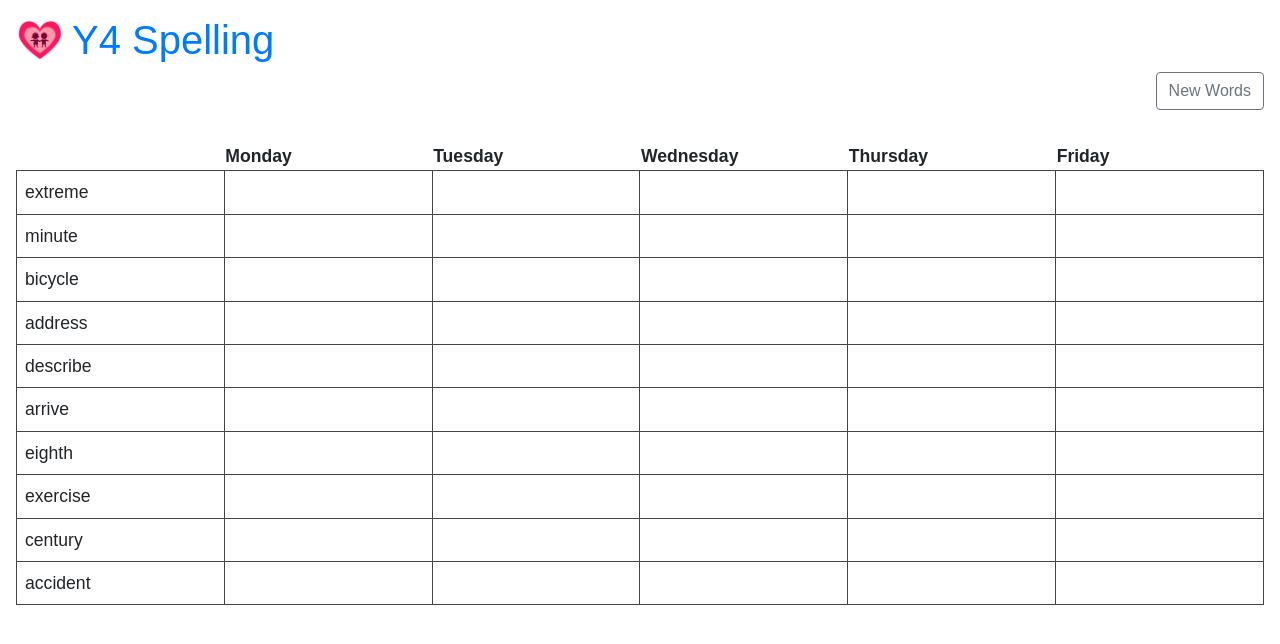
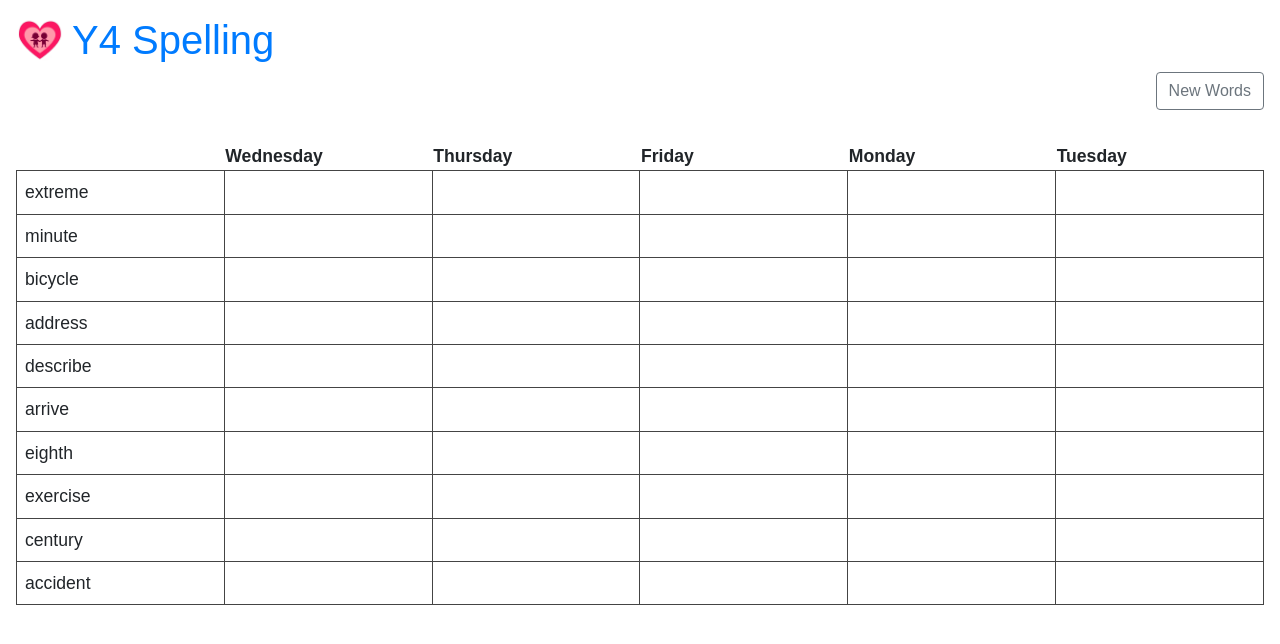
Before and after one commit to bgsparents/bgscalendar, a Jekyll site: the page built from bgs4/spelling.html, in a window 1280 px wide. Shown: the top 644 px of the page. Built offline with Jekyll 4.4.1, drawn with Linux system fonts in a browser that asks for light colours; some web fonts are replaced.

Commit message:
Seplling date changes Y4

```diff
--- a/bgs4/spelling.html
+++ b/bgs4/spelling.html
@@ -28,7 +28,7 @@ css: calendar.css?cb=7
 </div>
 <div>
     <table id="word-table">
-        <tr><th></th><th>Monday</th><th>Tuesday</th><th>Wednesday</th><th>Thursday</th><th>Friday</th></tr>
+        <tr><th></th><th>Wednesday</th><th>Thursday</th><th>Friday</th><th>Monday</th><th>Tuesday</th></tr>
         <tr><td></td><td></td><td></td><td></td><td></td><td></td></tr>
         <tr><td></td><td></td><td></td><td></td><td></td><td></td></tr>
         <tr><td></td><td></td><td></td><td></td><td></td><td></td></tr>
```
